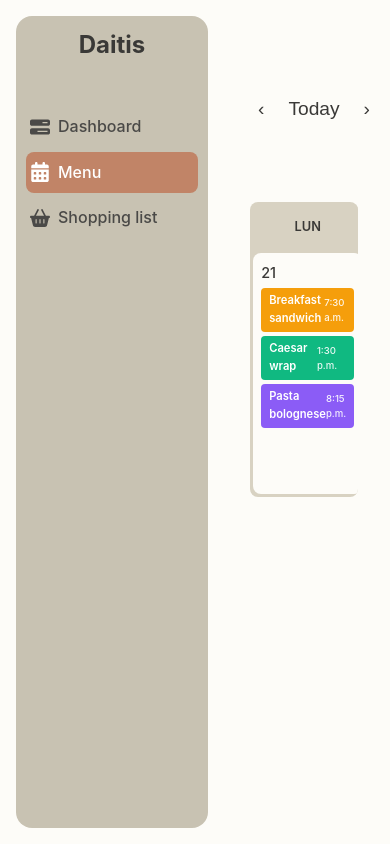
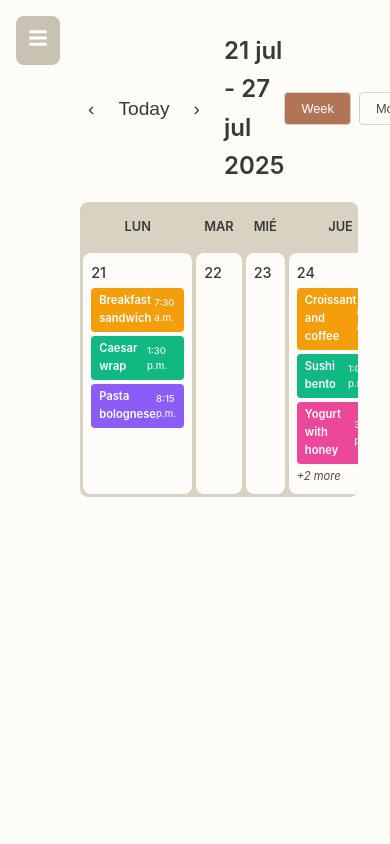
Before and after one commit to feergalope/daitis, a React (Vite) app: page /menu in a window 390 px wide. Built offline with nearby package versions, Linux system fonts and the light colour scheme.

Commit message:
Responsive sidebar

```diff
--- /dev/null
+++ b/src/context/SidebarContext.jsx
@@ -0,0 +1,29 @@
+import React, { createContext, useContext, useState } from 'react';
+
+const SidebarContext = createContext();
+
+export function SidebarProvider({ children }) {
+	const [isSidebarOpen, setIsSidebarOpen] = useState(false);
+
+	const toggleSidebar = () => {
+		setIsSidebarOpen(!isSidebarOpen);
+	};
+
+	const closeSidebar = () => {
+		setIsSidebarOpen(false);
+	};
+
+	return (
+		<SidebarContext.Provider value={{ isSidebarOpen, toggleSidebar, closeSidebar }}>
+			{children}
+		</SidebarContext.Provider>
+	);
+}
+
+export function useSidebar() {
+	const context = useContext(SidebarContext);
+	if (!context) {
+		throw new Error('useSidebar must be used within a SidebarProvider');
+	}
+	return context;
+}
--- a/src/main.jsx
+++ b/src/main.jsx
@@ -2,6 +2,7 @@ import React from 'react';
 import { createRoot } from 'react-dom/client';
 import { BrowserRouter } from 'react-router-dom';
 import { LoadingProvider } from './context/LoadingContext';
+import { SidebarProvider } from './context/SidebarContext';
 import App from './App.jsx';
 import './index.css';
 import './colors.css';
@@ -9,9 +10,11 @@ import './colors.css';
 createRoot(document.getElementById('root')).render(
 	<React.StrictMode>
 		<LoadingProvider>
-			<BrowserRouter>
-				<App />
-			</BrowserRouter>
+			<SidebarProvider>
+				<BrowserRouter>
+					<App />
+				</BrowserRouter>
+			</SidebarProvider>
 		</LoadingProvider>
 	</React.StrictMode>
 );
--- a/src/ui/Main.jsx
+++ b/src/ui/Main.jsx
@@ -4,6 +4,7 @@ import { Dashboard } from '../pages/Dashboard';
 import { Menu } from '../pages/Menu';
 import { ShoppingList } from '../pages/ShoppingList';
 import { useLoading } from '../context/LoadingContext';
+import { useSidebar } from '../context/SidebarContext';
 
 const MainStyled = styled.main`
 	flex: 1;
@@ -13,6 +14,11 @@ const MainStyled = styled.main`
 	position: relative;
 	overflow-y: auto;
 	min-height: 0;
+
+	/* Mobile styles */
+	@media (max-width: 768px) {
+		padding-left: 4rem; /* Space for the toggle button */
+	}
 `;
 
 const LoadingOverlay = styled.div`
@@ -54,6 +60,7 @@ const Paragraph = styled.p`
 
 export function Main() {
 	const { isLoading } = useLoading();
+	const { isSidebarOpen } = useSidebar();
 
 	return (
 		<MainStyled>
--- a/src/ui/NavigationMenu.jsx
+++ b/src/ui/NavigationMenu.jsx
@@ -1,6 +1,8 @@
+import React from 'react';
 import styled from 'styled-components';
 import { NavLink } from 'react-router-dom';
 import { FaBarsProgress , FaCalendarDays, FaBasketShopping } from 'react-icons/fa6';
+import { useSidebar } from '../context/SidebarContext';
 
 const NavList = styled.ul`
 	display: flex;
@@ -42,22 +44,29 @@ const StyledNavLink = styled(NavLink)`
 `;
 
 export function NavigationMenu() {
+	const { closeSidebar } = useSidebar();
+
+	const handleNavClick = () => {
+		// Close sidebar on mobile when a navigation link is clicked
+		closeSidebar();
+	};
+
 	return (
 		<NavList>
 			<NavItem>
-				<StyledNavLink to="/" end>
+				<StyledNavLink to="/" end onClick={handleNavClick}>
 					<FaBarsProgress  />
 					Dashboard
 				</StyledNavLink>
 			</NavItem>
 			<NavItem>
-				<StyledNavLink to="/menu">
+				<StyledNavLink to="/menu" onClick={handleNavClick}>
 					<FaCalendarDays />
 					Menu
 				</StyledNavLink>
 			</NavItem>
 			<NavItem>
-				<StyledNavLink to="/shopping-list">
+				<StyledNavLink to="/shopping-list" onClick={handleNavClick}>
 					<FaBasketShopping />
 					Shopping list
 				</StyledNavLink>
--- a/src/ui/Sidebar.jsx
+++ b/src/ui/Sidebar.jsx
@@ -1,28 +1,120 @@
 import React from 'react';
 import styled from 'styled-components';
+import { FaBars, FaTimes } from 'react-icons/fa';
 import { Logo } from './Logo';
 import { NavigationMenu } from './NavigationMenu';
+import { useSidebar } from '../context/SidebarContext';
+
+const SidebarContainer = styled.div`
+	position: relative;
+	z-index: 1000;
+`;
 
 const StyledHeader = styled.header`
 	background-color: var(--color-stone-dark);
 	color: var(--color-graphite-dark);
-
-	height: calc(100dvh - 2rem); /* Viewport - margins */
+	height: calc(100dvh - 2rem);
 	width: 12rem;
 	margin: 1rem;
-
 	margin-right: 10px;
 	padding: 10px;
-
 	border-radius: 1rem;
 	overflow: hidden;
+
+	/* Mobile styles */
+	@media (max-width: 768px) {
+		position: fixed;
+		top: 0;
+		left: ${props => props.$isOpen ? '0' : '-100%'};
+		width: 80vw;
+		height: 100vh;
+		margin: 0;
+		border-radius: 0;
+		transition: left 0.3s ease;
+		z-index: 1001;
+	}
+`;
+
+const MobileOverlay = styled.div`
+	display: none;
+
+	@media (max-width: 768px) {
+		display: ${props => props.$isOpen ? 'block' : 'none'};
+		position: fixed;
+		top: 0;
+		left: 0;
+		right: 0;
+		bottom: 0;
+		background-color: rgba(0, 0, 0, 0.5);
+		z-index: 1000;
+	}
+`;
+
+const MobileToggleButton = styled.button`
+	display: none;
+	position: fixed;
+	top: 1rem;
+	left: 1rem;
+	z-index: 1002;
+	background-color: var(--color-stone-dark);
+	color: white;
+	border: none;
+	border-radius: 0.5rem;
+	padding: 0.75rem;
+	font-size: 1.25rem;
+	cursor: pointer;
+	transition: background-color 0.2s ease;
+
+	&:hover {
+		background-color: var(--color-desert);
+	}
+
+	@media (max-width: 768px) {
+		display: ${props => props.isOpen ? 'none' : 'block'};
+	}
+`;
+
+const CloseButton = styled.button`
+	display: none;
+	position: absolute;
+	top: 1rem;
+	right: 1rem;
+	background: none;
+	border: none;
+	color: white;
+	font-size: 1.5rem;
+	cursor: pointer;
+	padding: 0.5rem;
+	border-radius: 0.25rem;
+	transition: background-color 0.2s ease;
+
+	&:hover {
+		background-color: rgba(255, 255, 255, 0.1);
+	}
+
+	@media (max-width: 768px) {
+		display: block;
+	}
 `;
 
 export function Sidebar() {
+	const { isSidebarOpen, toggleSidebar, closeSidebar } = useSidebar();
+
 	return (
-		<StyledHeader>
-			<Logo />
-			<NavigationMenu />
-		</StyledHeader>
+		<SidebarContainer>
+			<MobileToggleButton onClick={toggleSidebar} isOpen={isSidebarOpen}>
+				<FaBars />
+			</MobileToggleButton>
+
+			<MobileOverlay $isOpen={isSidebarOpen} onClick={closeSidebar} />
+
+			<StyledHeader $isOpen={isSidebarOpen}>
+				<CloseButton onClick={closeSidebar}>
+					<FaTimes />
+				</CloseButton>
+				<Logo />
+				<NavigationMenu />
+			</StyledHeader>
+		</SidebarContainer>
 	);
 }
```
